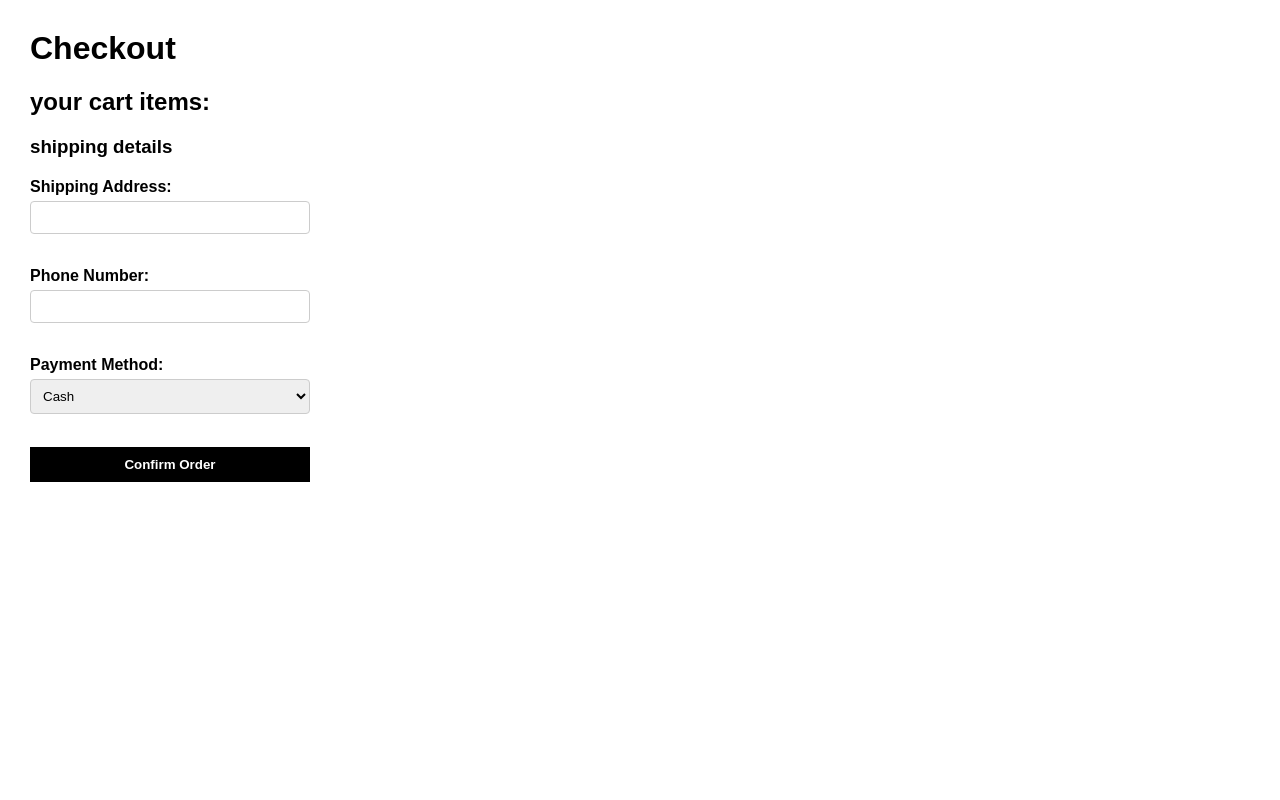
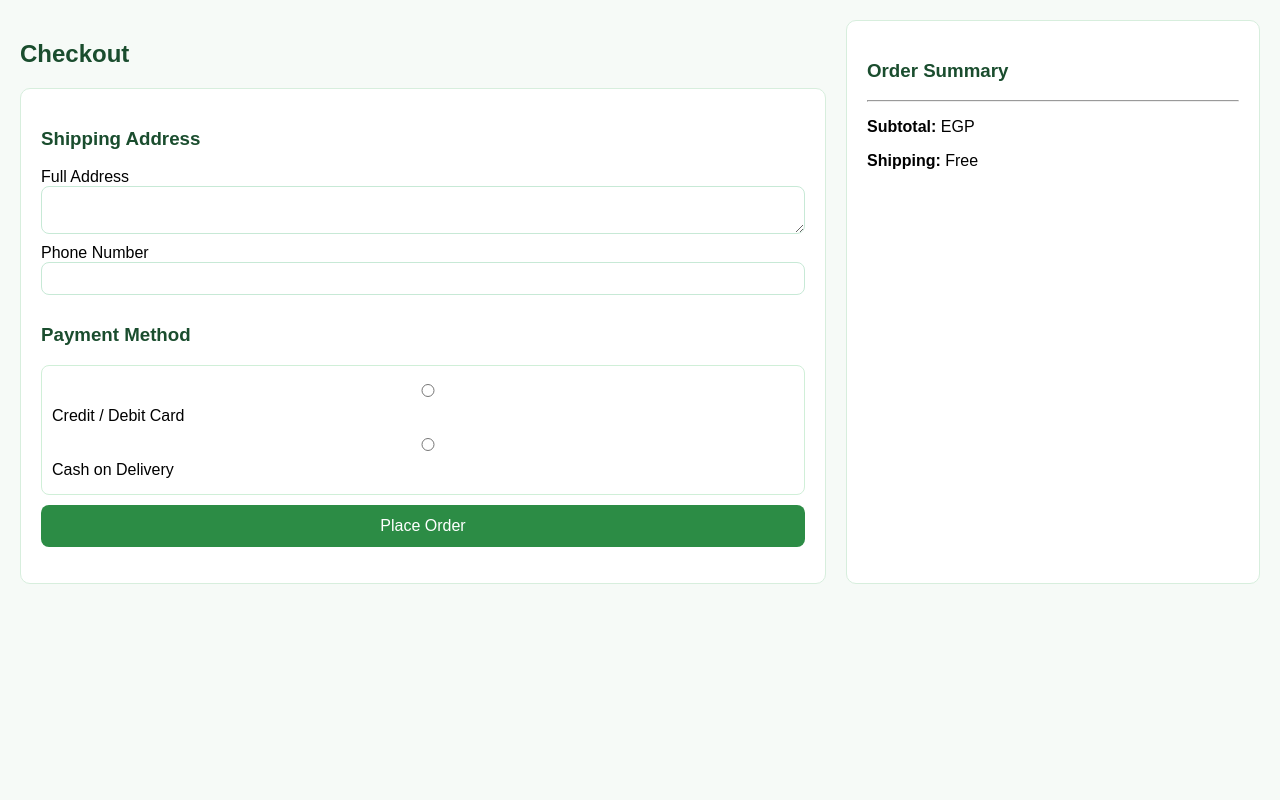
Before and after one commit to roaa-abdelghany/SWE-Project, a Flask app: template app/templates/checkout.html in a window 1280 px wide. Run offline with Flask 3, Linux system fonts and the light colour scheme; the template is opened without the code that fills it, so the values that code supplies are empty.

Commit message:
Checkout

```diff
--- a/app/data/Cart_items.csv
+++ b/app/data/Cart_items.csv
@@ -0,0 +1,3 @@
+user_id,product_id,quantity
+1,101,2
+1,102,1
--- /dev/null
+++ b/app/static/Checkout.css
@@ -0,0 +1,87 @@
+body {
+    font-family: Arial, sans-serif;
+    background: #f6faf7;
+    margin: 0;
+    padding: 20px;
+}
+
+/* Main layout */
+.container {
+    display: flex;
+    justify-content: space-between;
+    gap: 20px;
+}
+
+/* Left side */
+.left-side {
+    width: 65%;
+}
+
+.box {
+    background: white;
+    padding: 20px;
+    border: 1px solid #d7eedd;
+    border-radius: 10px;
+}
+
+h2, h3 {
+    color: #1a4d2e;
+}
+
+/* Inputs */
+input, textarea {
+    width: 100%;
+    padding: 8px;
+    border: 1px solid #c7e9d6;
+    border-radius: 8px;
+    margin-bottom: 10px;
+}
+
+/* Payment section */
+.payment-box {
+    margin: 10px 0;
+    border: 1px solid #d0efd8;
+    padding: 10px;
+    border-radius: 8px;
+}
+
+.payment-box label {
+    display: block;
+    padding: 5px 0;
+}
+
+/* Button */
+.place-order {
+    background: #2c8c45;
+    color: white;
+    border: none;
+    padding: 12px;
+    width: 100%;
+    border-radius: 8px;
+    cursor: pointer;
+    font-size: 16px;
+}
+
+.place-order:hover {
+    background: #256f38;
+}
+
+/* Right side summary */
+.summary-box {
+    width: 30%;
+    background: white;
+    padding: 20px;
+    border: 1px solid #d7eedd;
+    border-radius: 10px;
+}
+
+.item-list {
+    list-style: none;
+    padding: 0;
+}
+
+.item-list li {
+    display: flex;
+    justify-content: space-between;
+    margin-bottom: 8px;
+}
--- a/app/static/images/Checkout.css
+++ /dev/null
@@ -1,59 +0,0 @@
-body {
-    font-family: Arial, sans-serif;
-    margin: 30px;
-    background-color: white;
-}
-
-h2, h3 {
-    font-weight: bold;
-    color: black;
-    margin-bottom: 10px;
-}
-
-ul {
-    list-style-type: none;
-    padding: 0;
-    margin-bottom: 20px;
-}
-
-ul li {
-    background-color: #f2f2f2;
-    padding: 10px;
-    margin-bottom: 8px;
-    border-radius: 4px;
-
-    display: flex;
-    justify-content: space-between;
-}
-
-form {
-    margin-top: 20px;
-    width: 280px;
-}
-
-label {
-    font-weight: bold;
-}
-
-input, select {
-    width: 100%;
-    padding: 8px;
-    margin-top: 5px;
-    margin-bottom: 15px;
-    border: 1px solid #ccc;
-    border-radius: 4px;
-}
-
-button {
-    width: 100%;
-    padding: 10px;
-    background-color: black;
-    color: white;
-    border: none;
-    font-weight: bold;
-    cursor: pointer;
-}
-
-button:hover {
-    opacity: 0.8;
-}
--- a/app/templates/checkout.html
+++ b/app/templates/checkout.html
@@ -1,33 +1,68 @@
-<html>
 <head>
-    <title>Checkout</title>
+    <meta charset="UTF-8">
+    <meta name="viewport" content="width=device-width, initial-scale=1.0">
+    <title>Chcekout</title>
     <link rel="stylesheet" href="{{ url_for('static', filename='Checkout.css') }}">
+    <link rel="stylesheet" href="https://cdnjs.cloudflare.com/ajax/libs/font-awesome/6.5.0/css/all.min.css">
 </head>
 <body>
-    <h1>Checkout</h1>
-    <h2>your cart items:</h2>
-    <ul>
-        {% for item in items %}
-          <li>{{ item.name }} — {{ item.quantity }} × {{ item.price }} EGP</li>
-        {% endfor %}
-    </ul>
-    <h3>shipping details</h3>
-    <form action="/checkout/{{ user_id }}" method="post">
 
-    <label>Shipping Address:</label><br>
-    <input type="text" name="shipping_address"><br><br>
+<div class="container">
+    <div class="left-side">
 
-    <label>Phone Number:</label><br>
-    <input type="text" name="phone_number"><br><br>
+        <h2>Checkout</h2>
+        <div class="box">
+            <h3> Shipping Address</h3>
 
-    <label>Payment Method:</label><br>
-    <select name="payment_method">
-        <option value="cash">Cash</option>
-        <option value="credit">Credit Card</option>
-    </select><br><br>
+            <form action="/checkout/{{ user_id }}" method="POST">
 
-    <button type="submit">Confirm Order</button>
+                <label>Full Address</label>
+                <textarea name="shipping_address" required></textarea>
 
-</form>
+                <label>Phone Number</label>
+                <input type="text" name="phone_number" required>
+
+                <h3>Payment Method</h3>
+
+                <div class="payment-box">
+                    <label>
+                        <input type="radio" name="payment_method" value="card" required>
+                        Credit / Debit Card
+                    </label>
+
+                    <label>
+                        <input type="radio" name="payment_method" value="cash" required>
+                        Cash on Delivery
+                    </label>
+                </div>
+
+                <button type="submit" class="place-order">Place Order</button>
+
+            </form>
+        </div>
+
+    </div>
+
+    <!-- RIGHT SIDE: ORDER SUMMARY -->
+    <div class="summary-box">
+        <h3>Order Summary</h3>
+
+        <ul class="item-list">
+            {% for item in items %}
+            <li>
+                <span>{{ item.product_name }}</span>
+                <span>{{ item.quantity }} × {{ item.price }} EGP</span>
+            </li>
+            {% endfor %}
+        </ul>
+
+        <hr>
+
+        <p><strong>Subtotal:</strong> {{ subtotal if subtotal else "" }} EGP</p>
+        <p><strong>Shipping:</strong> Free</p>
+
+    </div>
+</div>
+
 </body>
 </html>
```
Also changed, not shown: app/controllers/Checkout.py (deleted, +0 -18 lines), app/controllers/Checkout_controller.py (added, +23 -0 lines), app/core/file_singleton.py (added, +15 -0 lines), app/models/Checkout.py (+4 -4 lines), app/data/Cart.csv (deleted), app/templates/rigster.html (renamed from app/rigster.html), app/templates/sign in.html (renamed from app/sign in.html), 1 other file.
